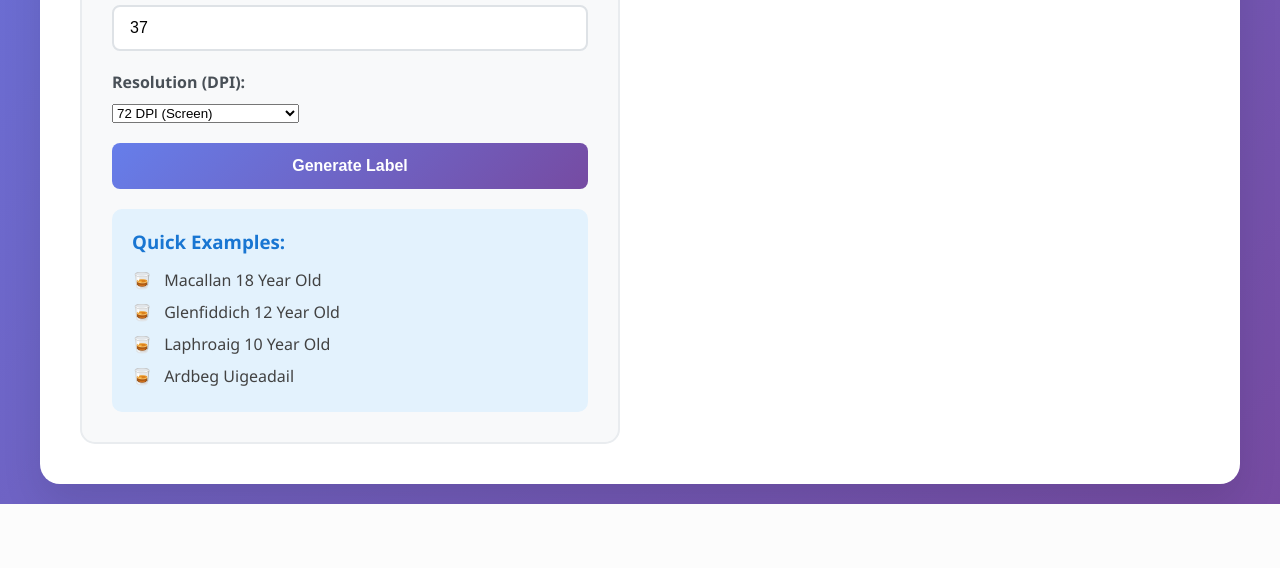
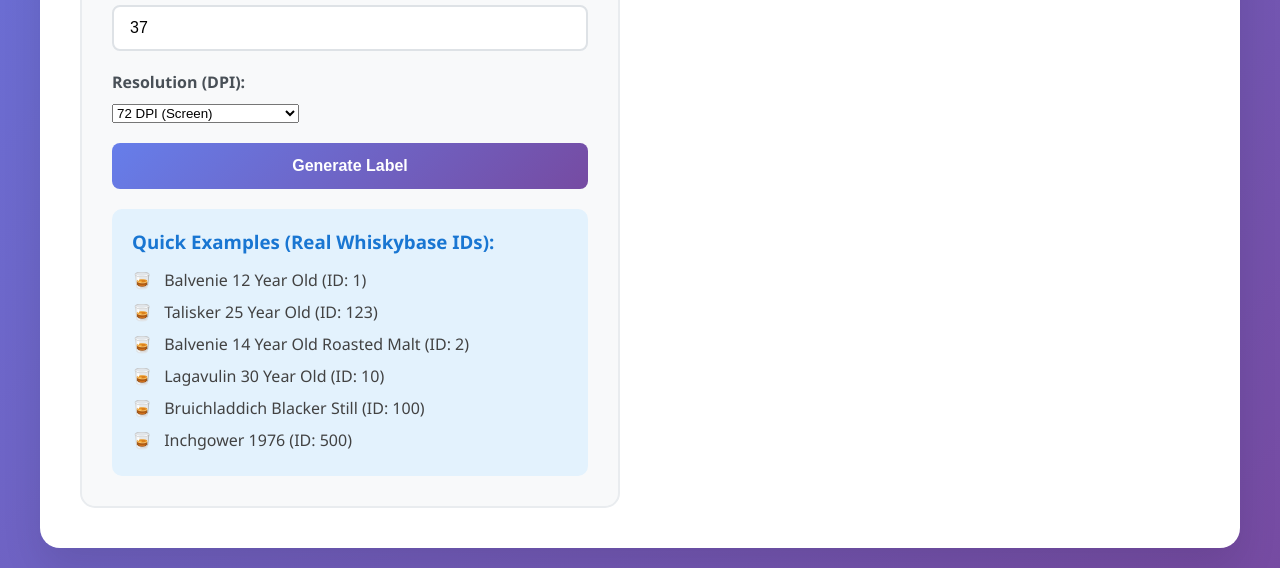
Before and after one commit to sharkysan/whiskybase-label, a Flask app: page / in a window 1280 px wide. Shown: the part 915-1483 px from the top of the page. Before the commit the page ends 1419 px from the top, so only its background shows below. Run offline with Flask 3, Linux system fonts and the light colour scheme.

Commit message:
change samples to real whiskybase ids

```diff
--- a/templates/index.html
+++ b/templates/index.html
@@ -292,12 +292,14 @@
                 </form>
 
                 <div class="examples">
-                    <h3>Quick Examples:</h3>
+                    <h3>Quick Examples (Real Whiskybase IDs):</h3>
                     <ul>
-                        <li onclick="fillExample('macallan')">Macallan 18 Year Old</li>
-                        <li onclick="fillExample('glenfiddich')">Glenfiddich 12 Year Old</li>
-                        <li onclick="fillExample('laphroaig')">Laphroaig 10 Year Old</li>
-                        <li onclick="fillExample('ardbeg')">Ardbeg Uigeadail</li>
+                        <li onclick="fillExample('balvenie_12')">Balvenie 12 Year Old (ID: 1)</li>
+                        <li onclick="fillExample('talisker_25')">Talisker 25 Year Old (ID: 123)</li>
+                        <li onclick="fillExample('balvenie_14')">Balvenie 14 Year Old Roasted Malt (ID: 2)</li>
+                        <li onclick="fillExample('lagavulin_30')">Lagavulin 30 Year Old (ID: 10)</li>
+                        <li onclick="fillExample('bruichladdich_20')">Bruichladdich Blacker Still (ID: 100)</li>
+                        <li onclick="fillExample('inchgower_27')">Inchgower 1976 (ID: 500)</li>
                     </ul>
                 </div>
             </div>
@@ -411,41 +413,27 @@
             }
         });
 
-        // Function to fill example data
+        // Function to fill example data with real Whiskybase IDs
         function fillExample(type) {
             const examples = {
-                macallan: {
-                    name: 'Macallan 18 Year Old',
-                    distillery: 'The Macallan',
-                    abv: '43%',
-                    age: '18 years'
-                },
-                glenfiddich: {
-                    name: 'Glenfiddich 12 Year Old',
-                    distillery: 'Glenfiddich',
-                    abv: '40%',
-                    age: '12 years'
-                },
-                laphroaig: {
-                    name: 'Laphroaig 10 Year Old',
-                    distillery: 'Laphroaig',
-                    abv: '43%',
-                    age: '10 years'
-                },
-                ardbeg: {
-                    name: 'Ardbeg Uigeadail',
-                    distillery: 'Ardbeg',
-                    abv: '54.2%',
-                    age: 'No Age Statement'
-                }
+                balvenie_12: { id: 1 },
+                talisker_25: { id: 123 },
+                balvenie_14: { id: 2 },
+                lagavulin_30: { id: 10 },
+                bruichladdich_20: { id: 100 },
+                inchgower_27: { id: 500 }
             };
 
             const example = examples[type];
             if (example) {
-                document.getElementById('whiskyName').value = example.name;
-                document.getElementById('distillery').value = example.distillery;
-                document.getElementById('abv').value = example.abv;
-                document.getElementById('age').value = example.age;
+                // Clear manual input fields
+                document.getElementById('whiskyName').value = '';
+                document.getElementById('distillery').value = '';
+                document.getElementById('abv').value = '';
+                document.getElementById('age').value = '';
+
+                // Set the whisky ID to fetch real data from Whiskybase
+                document.getElementById('whiskyId').value = example.id;
             }
         }
     </script>
```
